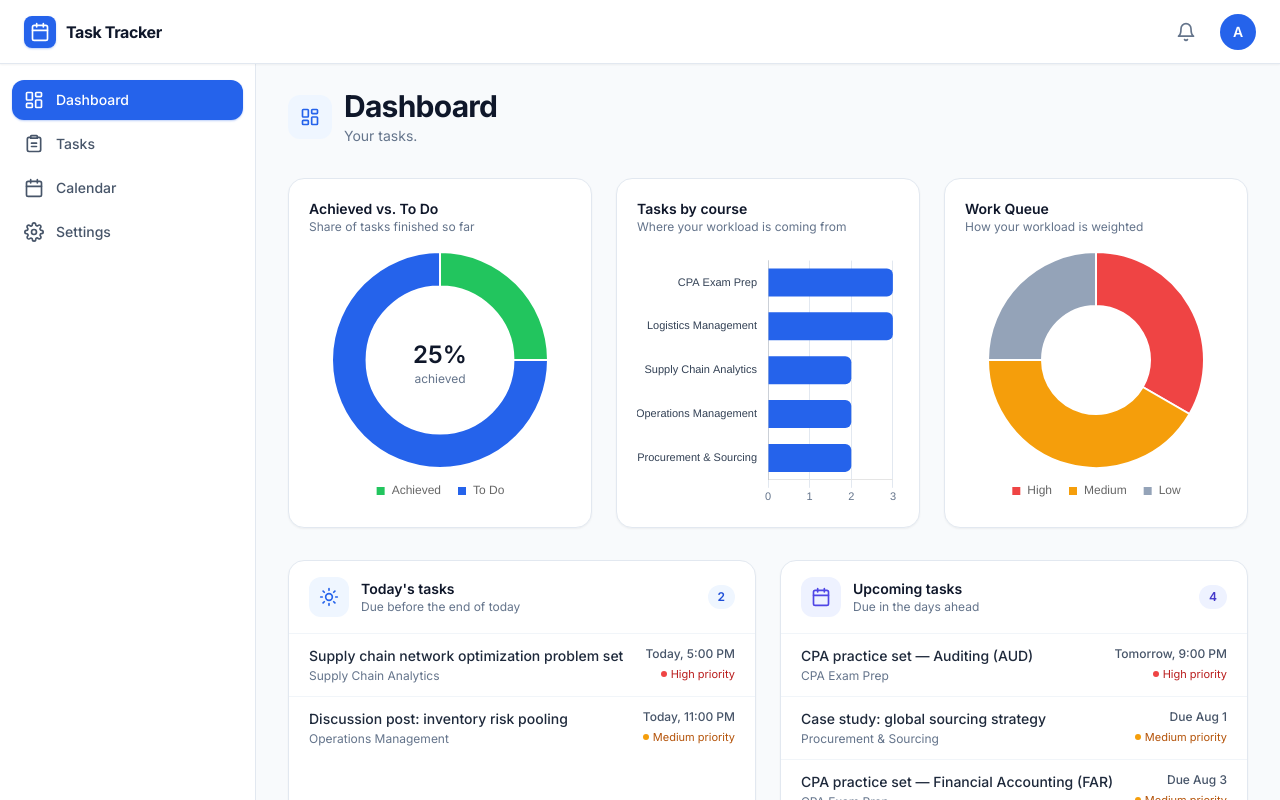
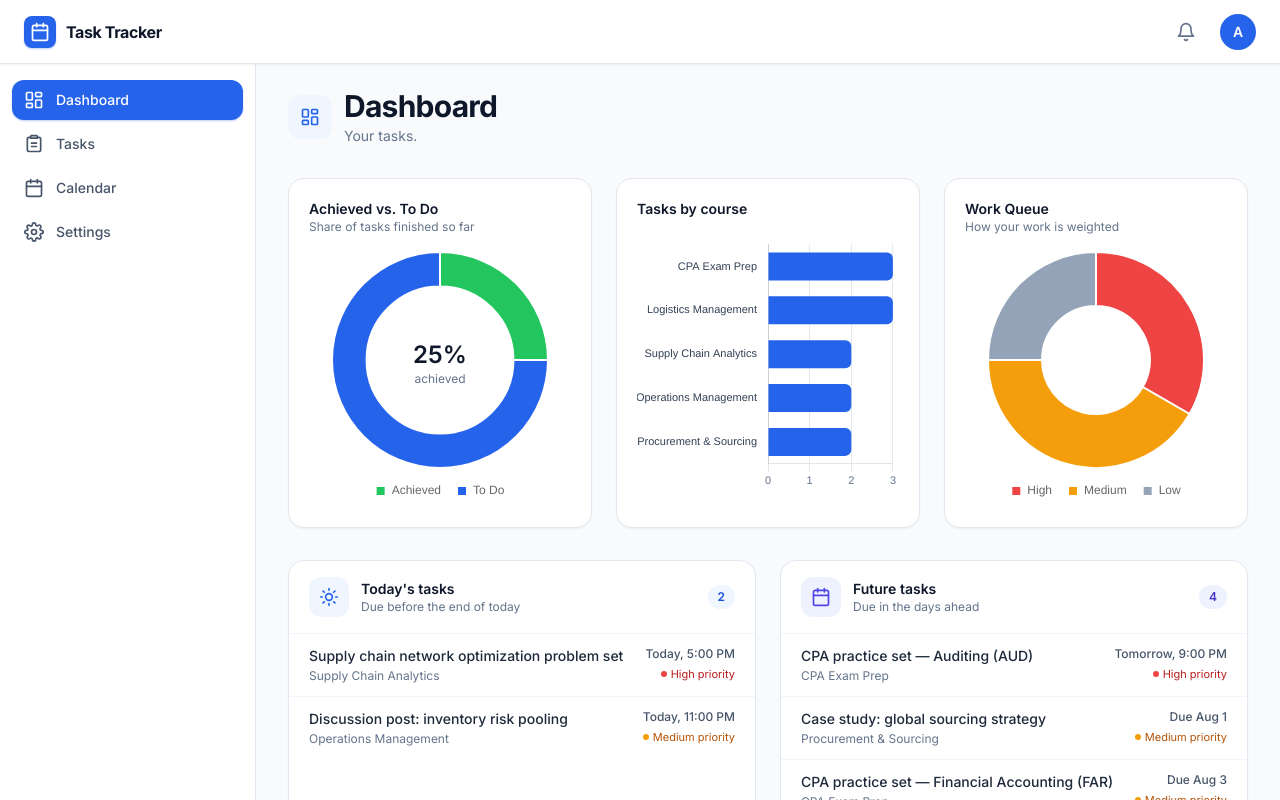
Before and after one commit to lrd33/todotracker, a React (Vite) app: page / in a window 1280 px wide. Shown: the top 800 px of the page. Built offline with nearby package versions, Linux system fonts and the light colour scheme.

Commit message:
Describe changes

```diff
--- a/src/components/charts/CourseChart.jsx
+++ b/src/components/charts/CourseChart.jsx
@@ -42,7 +42,7 @@ function CourseChart({ courseCounts }) {
   }
 
   return (
-    <ChartCard title="Tasks by course" description="Where your workload is coming from">
+    <ChartCard title="Tasks by course">
       {courseCounts.length > 0 ? (
         <Bar data={data} options={options} />
       ) : (
--- a/src/components/charts/PriorityChart.jsx
+++ b/src/components/charts/PriorityChart.jsx
@@ -38,7 +38,7 @@ function PriorityChart({ priorityCounts }) {
   }
 
   return (
-    <ChartCard title="Work Queue" description="How your workload is weighted">
+    <ChartCard title="Work Queue" description="How your work is weighted">
       {total > 0 ? <Doughnut data={data} options={options} /> : <EmptyState />}
     </ChartCard>
   )
--- a/src/pages/Calendar.jsx
+++ b/src/pages/Calendar.jsx
@@ -7,7 +7,7 @@ function Calendar() {
       <PageHeader
         icon={<CalendarIcon className="h-5 w-5" />}
         title="Calendar"
-        description="View deadlines by date."
+        description="View by date."
       />
 
       <section className="animate-fade-in-up rounded-2xl border border-dashed border-slate-300 bg-white p-10 text-center transition-shadow hover:shadow-sm">
--- a/src/pages/Home.jsx
+++ b/src/pages/Home.jsx
@@ -60,12 +60,12 @@ function Home() {
         </AssignmentCategoryCard>
 
         <AssignmentCategoryCard
-          title="Upcoming tasks"
+          title="Future tasks"
           description="Due in the days ahead"
           icon={<CalendarIcon className="h-5 w-5" />}
           color="indigo"
           count={upcoming.length}
-          emptyMessage="No upcoming tasks."
+          emptyMessage="No tasks."
         >
           {upcoming.map((item) => (
             <AssignmentListItem
@@ -99,7 +99,7 @@ function Home() {
 
         <AssignmentCategoryCard
           title="Achieved tasks"
-          description="Turned in and done"
+
           icon={<CheckCircleIcon className="h-5 w-5" />}
           color="green"
           count={completed.length}
```
